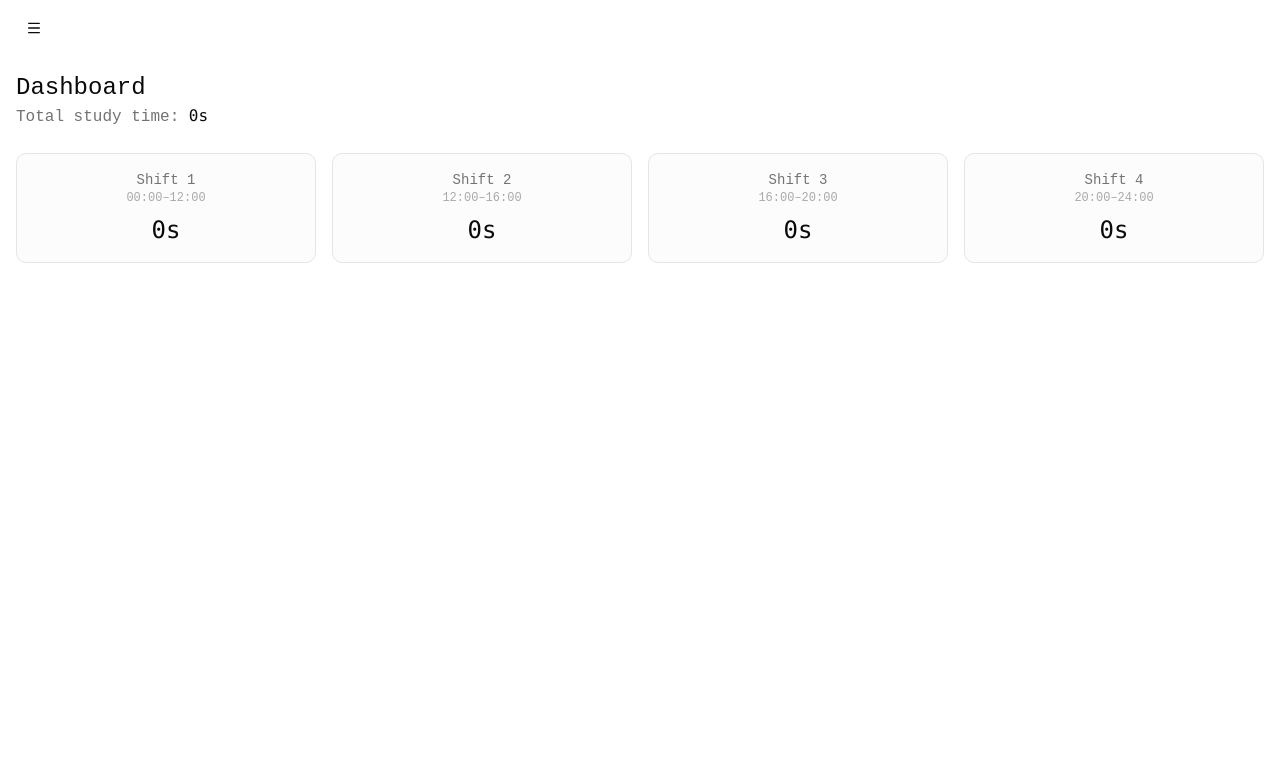
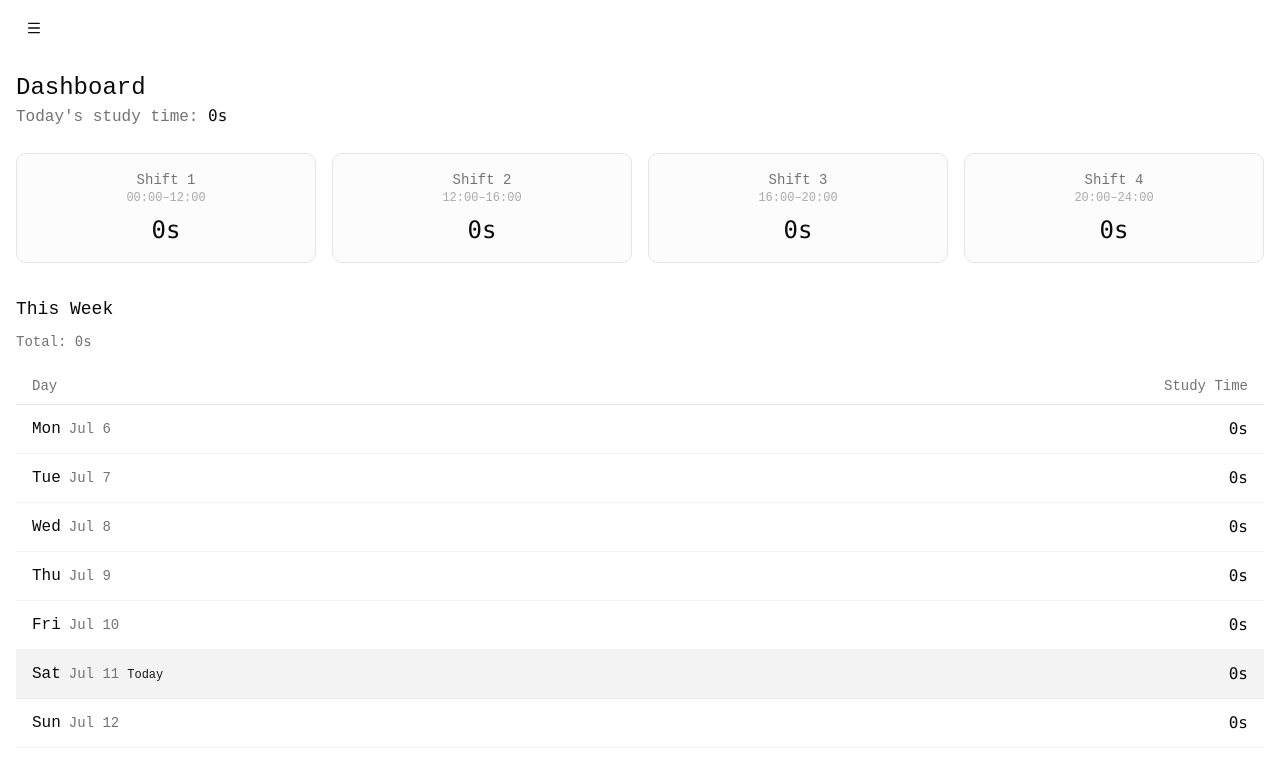
Before and after one commit to Sayantand938/study-tracker, a React (Vite) app: page /dashboard in a window 1280 px wide. Shown: the top 768 px of the page. Built offline with nearby package versions, Linux system fonts and the light colour scheme.

Commit message:
feat(dashboard): show today's shift data and weekly study table
- ShiftWidgets now accepts a sessions prop to filter data (used for today)
- Dashboard displays today's total study time
- Added weekly table with daily totals for the current week (Mon–Sun)
- Highlight today's row in the weekly table

```diff
--- a/src/components/history/ShiftWidgets.tsx
+++ b/src/components/history/ShiftWidgets.tsx
@@ -1,12 +1,14 @@
+// src/components/history/ShiftWidgets.tsx
 import { formatDuration, calculateShiftTotals } from "@/lib/timer-utils";
-import { useTimer } from "@/context/TimerContext";
+import { useTimer, type Session } from "@/context/TimerContext";
 
 const shiftLabels = ["Shift 1", "Shift 2", "Shift 3", "Shift 4"];
 const shiftRanges = ["00:00–12:00", "12:00–16:00", "16:00–20:00", "20:00–24:00"];
 
-export function ShiftWidgets() {
+export function ShiftWidgets({ sessions }: { sessions?: Session[] }) {
     const { history } = useTimer();
-    const totals = calculateShiftTotals(history);
+    const data = sessions ?? history;
+    const totals = calculateShiftTotals(data);
 
     return (
         <div className="grid grid-cols-2 md:grid-cols-4 gap-4 mb-8">
--- a/src/pages/Dashboard.tsx
+++ b/src/pages/Dashboard.tsx
@@ -1,20 +1,133 @@
+// src/pages/Dashboard.tsx
 import { ShiftWidgets } from "@/components/history/ShiftWidgets";
 import { useTimer } from "@/context/TimerContext";
 import { formatDuration } from "@/lib/timer-utils";
 
+// Helper: check if two dates fall on the same calendar day
+const isSameDay = (date1: Date, date2: Date) => {
+    return (
+        date1.getFullYear() === date2.getFullYear() &&
+        date1.getMonth() === date2.getMonth() &&
+        date1.getDate() === date2.getDate()
+    );
+};
+
+// Helper: get the Monday of the week containing the given date
+const getWeekStart = (date: Date) => {
+    const d = new Date(date);
+    const day = d.getDay(); // 0 = Sunday, 1 = Monday...
+    const diff = (day === 0 ? 6 : day - 1); // days to subtract to get Monday
+    d.setDate(d.getDate() - diff);
+    d.setHours(0, 0, 0, 0);
+    return d;
+};
+
+// Helper: get an array of 7 dates (Monday to Sunday) for the week of the given date
+const getWeekDays = (date: Date) => {
+    const start = getWeekStart(date);
+    const days = [];
+    for (let i = 0; i < 7; i++) {
+        const d = new Date(start);
+        d.setDate(d.getDate() + i);
+        days.push(d);
+    }
+    return days;
+};
+
+// Helper: format a day name (e.g., "Mon", "Tue")
+const formatDayName = (date: Date) => {
+    return date.toLocaleDateString(undefined, { weekday: "short" });
+};
+
+// Helper: format a date as "MMM D" (e.g., "Feb 15")
+const formatDateShort = (date: Date) => {
+    return date.toLocaleDateString(undefined, { month: "short", day: "numeric" });
+};
+
 export function Dashboard() {
     const { history } = useTimer();
-    const totalSeconds = history.reduce((acc, s) => acc + s.duration, 0);
+
+    const today = new Date();
+
+    // 1. Today's sessions
+    const todaySessions = history.filter((session) =>
+        isSameDay(session.startTime, today)
+    );
+    const todayTotal = todaySessions.reduce((sum, s) => sum + s.duration, 0);
+
+    // 2. Weekly totals
+    const weekDays = getWeekDays(today);
+    const weekTotals = weekDays.map((day) => {
+        const dayTotal = history
+            .filter((session) => isSameDay(session.startTime, day))
+            .reduce((sum, s) => sum + s.duration, 0);
+        return { day, total: dayTotal };
+    });
+
+    const weekTotal = weekTotals.reduce((sum, item) => sum + item.total, 0);
 
     return (
         <div className="space-y-6">
+            {/* Today's summary */}
             <div>
                 <h2 className="text-2xl font-medium">Dashboard</h2>
                 <p className="text-muted-foreground">
-                    Total study time: <span className="font-mono font-medium text-foreground">{formatDuration(totalSeconds)}</span>
+                    Today's study time:{" "}
+                    <span className="font-mono font-medium text-foreground">
+                        {formatDuration(todayTotal)}
+                    </span>
                 </p>
             </div>
-            <ShiftWidgets />
+
+            {/* Shift widgets for today */}
+            <ShiftWidgets sessions={todaySessions} />
+
+            {/* Weekly table */}
+            <div>
+                <h3 className="text-lg font-medium mb-2">This Week</h3>
+                <p className="text-sm text-muted-foreground mb-4">
+                    Total: <span className="font-mono">{formatDuration(weekTotal)}</span>
+                </p>
+                <div className="overflow-x-auto">
+                    <table className="w-full border-collapse">
+                        <thead>
+                            <tr className="border-b border-border text-left text-sm text-muted-foreground">
+                                <th className="py-2 px-4 font-medium">Day</th>
+                                <th className="py-2 px-4 font-medium text-right">Study Time</th>
+                            </tr>
+                        </thead>
+                        <tbody>
+                            {weekTotals.map((item, index) => {
+                                const isToday = isSameDay(item.day, today);
+                                return (
+                                    <tr
+                                        key={index}
+                                        className={`border-b border-border/50 hover:bg-muted/50 transition-colors ${isToday ? "bg-primary/5" : ""
+                                            }`}
+                                    >
+                                        <td className="py-3 px-4">
+                                            <span className={isToday ? "font-medium" : ""}>
+                                                {formatDayName(item.day)}
+                                            </span>
+                                            <span className="text-muted-foreground text-sm ml-2">
+                                                {formatDateShort(item.day)}
+                                            </span>
+                                            {isToday && (
+                                                <span className="ml-2 text-xs text-primary font-medium">
+                                                    Today
+                                                </span>
+                                            )}
+                                        </td>
+                                        <td className="py-3 px-4 text-right font-mono">
+                                            {formatDuration(item.total)}
+                                        </td>
+                                    </tr>
+                                );
+                            })}
+                        </tbody>
+                    </table>
+                </div>
+            </div>
         </div>
     );
 }
```
